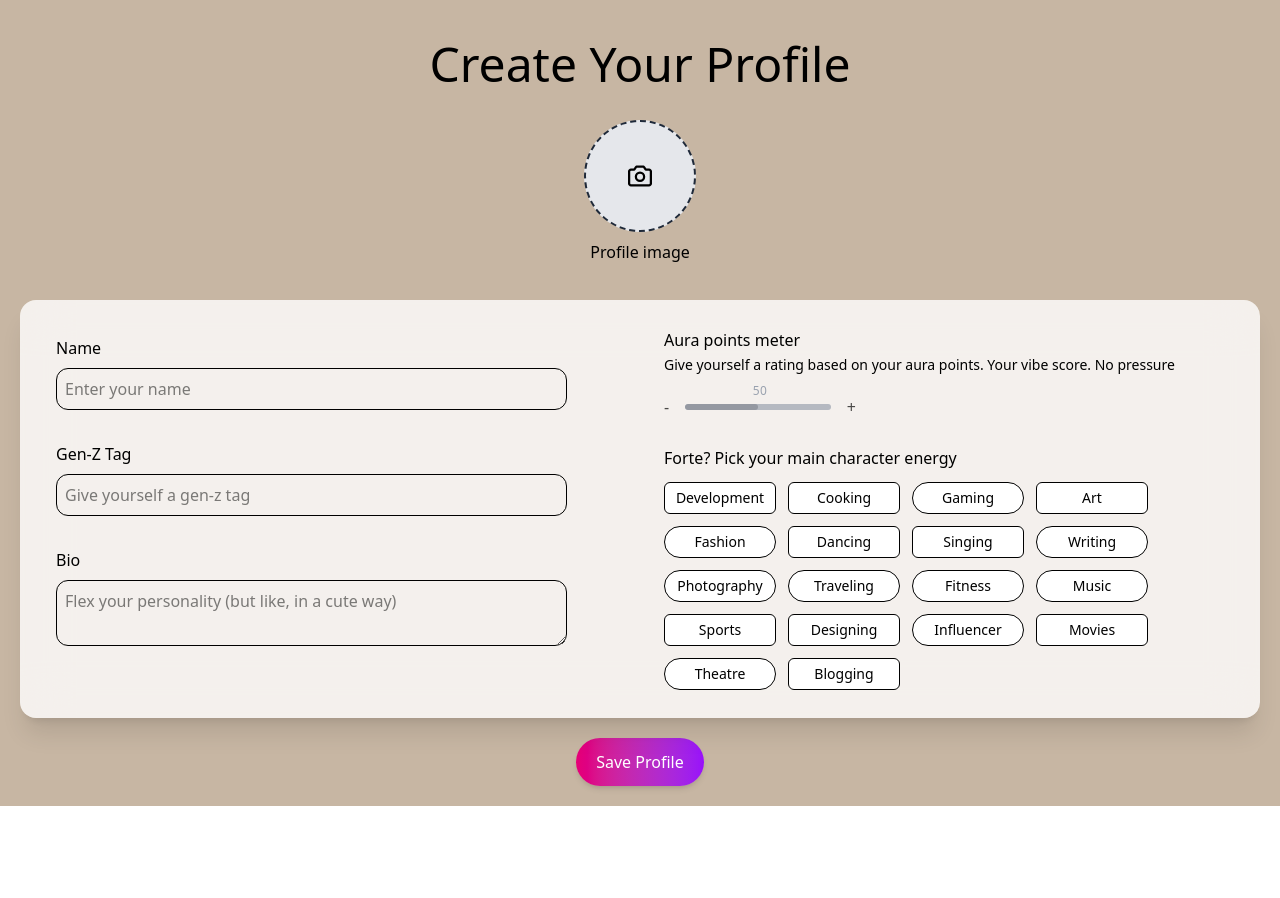
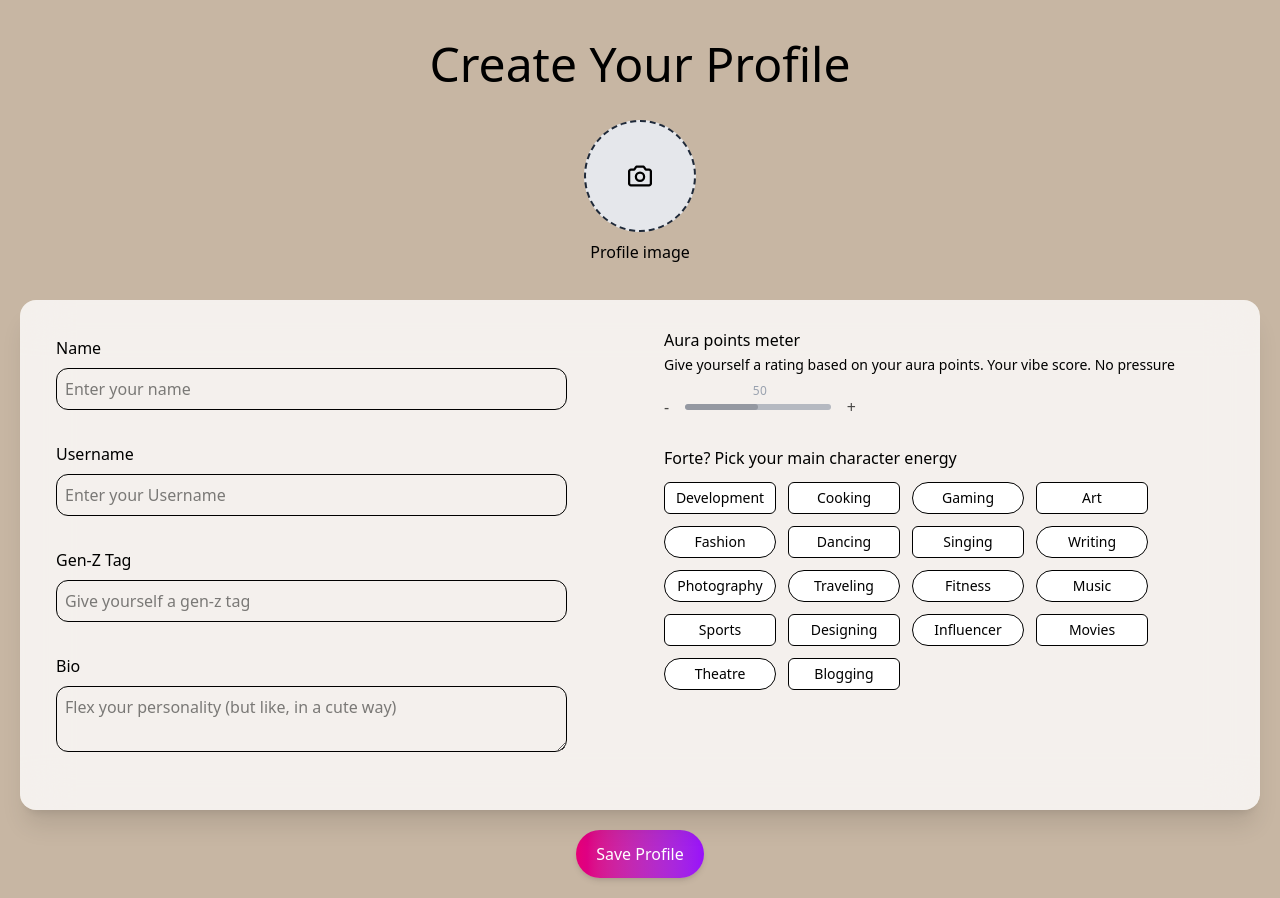
Before and after one commit to vyakhyaagoyal/tcb-project, a Next.js app: page /auth/create-profile in a window 1280 px wide. Before the commit the page ends 806 px from the top, so only its background shows below. Built offline with nearby package versions, Linux system fonts and the light colour scheme; no server answers.

Commit message:
added username in profiles table

```diff
--- a/src/app/auth/create-profile/page.jsx
+++ b/src/app/auth/create-profile/page.jsx
@@ -6,8 +6,10 @@ import { FontAwesomeIcon } from '@fortawesome/react-fontawesome';
 import { faCamera } from '@fortawesome/free-regular-svg-icons';
 import ElasticSlider from '@/components/ElasticSlider';
 import { createClient } from "@/lib/supabase/client";
+import { useRouter } from 'next/navigation';
 
 export default function CreateProfilePage() {
+    const router=useRouter();
     const supabase = createClient();
     const [imagePreview, setImagePreview] = useState(null); // preview URL shown to user
     const [name, setName] = useState("");
@@ -18,6 +20,7 @@ export default function CreateProfilePage() {
     const [error, setError] = useState(null);
     const [image, setImage] = useState(null);
     const [selected, setSelected] = useState(null);
+    const [userName, setUserName] = useState("");
 
     function handleImageChange(e) {
         const file = e.target.files[0];
@@ -41,6 +44,7 @@ export default function CreateProfilePage() {
             const profile = {
                 user_id: userId,
                 name: name || null,
+                user_name:userName,
                 genz_tag: tag || null,
                 bio: bio || null,
                 aura_points: aura ?? 0,
@@ -50,16 +54,17 @@ export default function CreateProfilePage() {
             };
 
             //upsert into profiles table
-            const {data:upserted,error:upsertError}=await supabase
-            .from('profiles')
-            .upsert(profile,{returning:'representation'});
+            const { data: upserted, error: upsertError } = await supabase
+                .from('profiles')
+                .upsert(profile, { returning: 'representation' });
 
-            if(upsertError){
+            if (upsertError) {
                 throw upsertError;
             }
             // console.log('Saving profile, aura state =', aura);
             setIsSaving(false);
             alert("profile saved");
+            router.push("/dashboard");
 
         }
         catch (err) {
@@ -101,6 +106,9 @@ export default function CreateProfilePage() {
                     <div className='m-6 w-[50vw] relative'>
                         <p className='m-2'>Name</p>
                         <input type="text" value={name} onChange={e => setName(e.target.value)} placeholder="Enter your name" className='border p-2 w-[90%] rounded-xl mb-6 ml-2'></input>
+
+                        <p className='m-2'>Username</p>
+                        <input type="text" value={userName} onChange={e => setUserName(e.target.value)} placeholder="Enter your Username" className='border p-2 w-[90%] rounded-xl mb-6 ml-2'></input>
 
                         <p className='m-2'>Gen-Z Tag</p>
                         <input type="text" value={tag} onChange={e => setTag(e.target.value)} placeholder="Give yourself a gen-z tag" className='border p-2 w-[90%] rounded-xl mb-6 ml-2'></input>
@@ -148,11 +156,14 @@ export default function CreateProfilePage() {
                     </div>
                 </div>
 
+                {/* //disable the button if nothing is changed by user
+                // //add a go back button */}
+
                 <button className="mx-auto px-5 py-3 bg-linear-to-r from-pink-600 to-purple-600 text-white rounded-full shadow-md hover:shadow-lg hover:scale-105 transition mb-5 hover:cursor-pointer"
                     onClick={clickSaveButton}
                     disabled={isSaving}
                 >
-                    {isSaving?"Saving...":"Save Profile"}
+                    {isSaving ? "Saving..." : "Save Profile"}
                 </button>
 
             </div>
```
